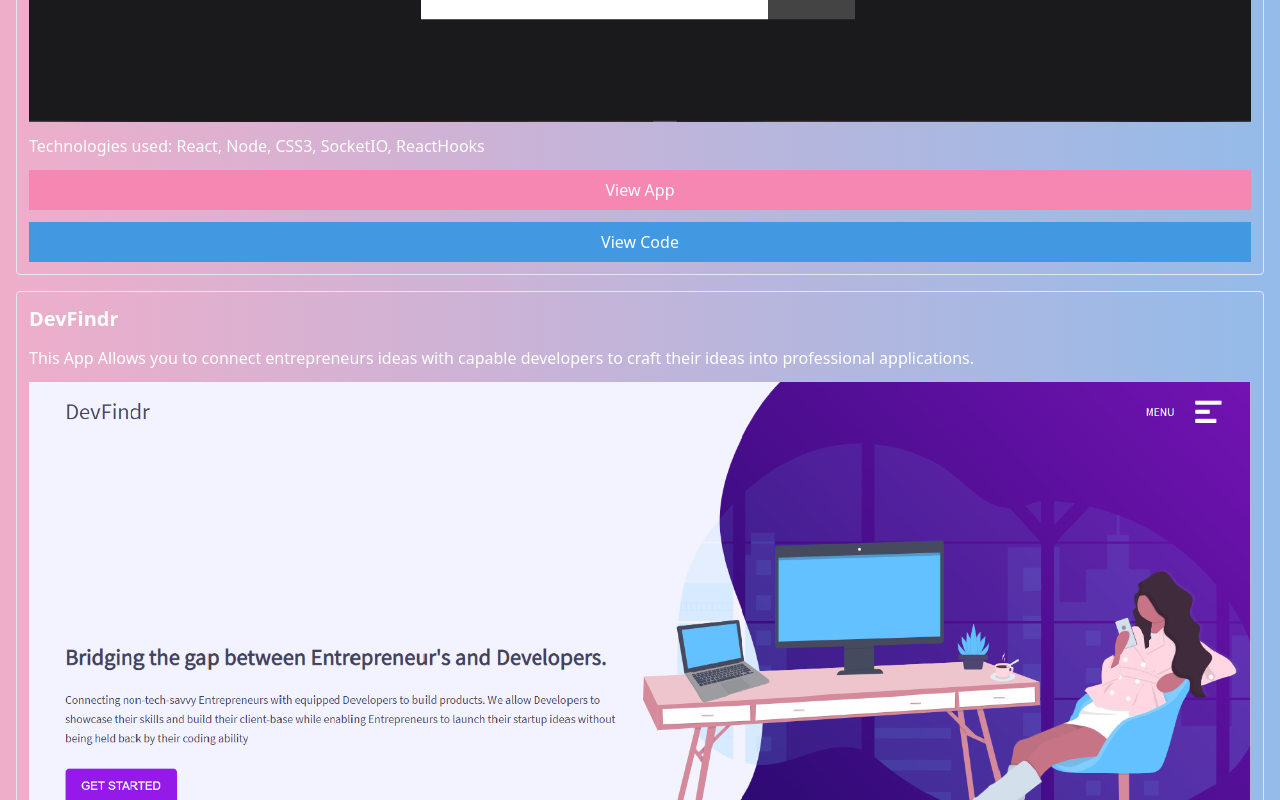
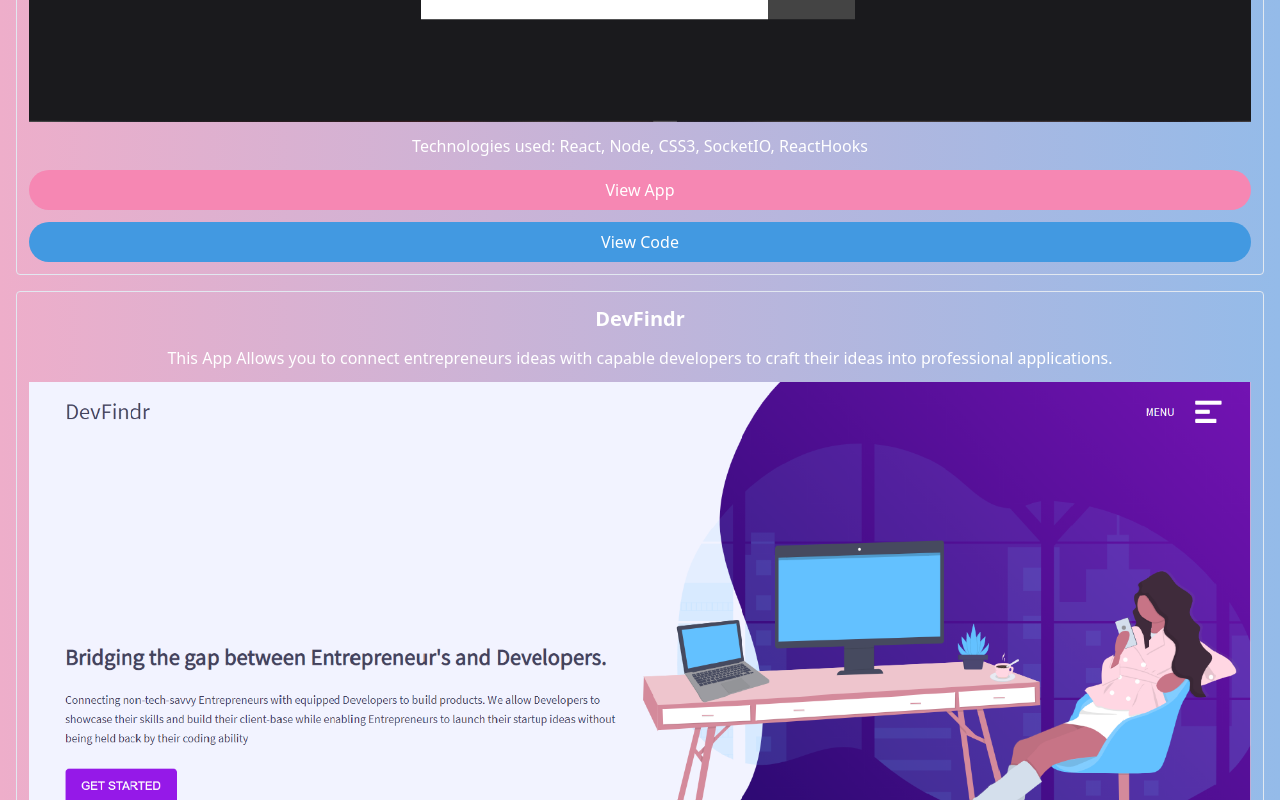
Before and after one commit to bejolo018/portfolio_page, a React (Create React App) app in the folder portfolio/: page / in a window 1280 px wide. Shown: the part 1580-2380 px from the top of the page. Built offline with nearby package versions, Linux system fonts and the light colour scheme.

Commit message:
rounded buttons and centered text

```diff
--- a/portfolio/src/Components/AboutMe.js
+++ b/portfolio/src/Components/AboutMe.js
@@ -3,6 +3,7 @@ import me from '../Assets/me.jpg'
 import { AiOutlineLinkedin } from 'react-icons/ai'
 import { RiGithubLine, RiPagesLine } from 'react-icons/ri'
 import Pdf from '../Assets/Resume3.pdf'
+
 function AboutMe() {
     return (
         <div>
--- a/portfolio/src/Components/ProjectCard.js
+++ b/portfolio/src/Components/ProjectCard.js
@@ -4,28 +4,31 @@ import React, { Component } from 'react'
 class ProjectCard extends Component {
     render(){
         return (
-            <div className="border mb-4 rounded overflow-hidden m-4" style={{color: 'white'}}>
+            <div className="border mb-4 rounded overflow-hidden m-4 " style={{color: 'white'}}>
                 <div className="p-3">
-                    <h3 className="font-bold text-xl mb-3">
+                    <h3 className="font-bold text-xl mb-3 flex justify-center">
                         {this.props.project.title}
                     </h3>
-                <div className="mb-3">
+                <div className="mb-3 flex justify-center">
                     {this.props.project.description}
                 </div>
                 <div>
                     <img src={this.props.project.image} alt=''/>
                 </div>
-                <div className="mb-3 mt-3">
+                <div className="mb-3 mt-3 flex justify-center">
                     Technologies used: {this.props.project.technologies}
                 </div>
                 <div>
-                <a href={this.props.project.link}
+                <a    href={this.props.project.link}
                       className="bg-pink-400 text-white p-2 flex justify-center"
+                      style={{borderRadius: '20px'}}
                 >
                     View App
                 </a>
-                <a href={this.props.project.github}
+                <a
+                      href={this.props.project.github}
                       className="bg-blue-500 text-white p-2 flex justify-center mt-3"
+                      style={{borderRadius: '20px'}}
                 >
                     View Code
                 </a>
```
